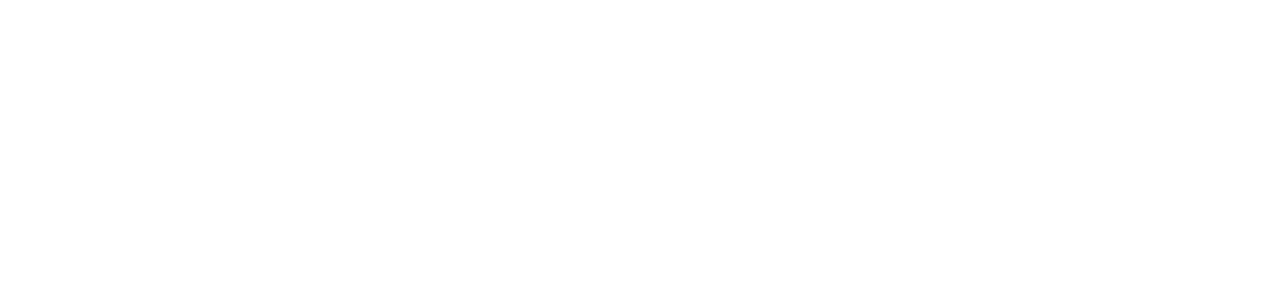
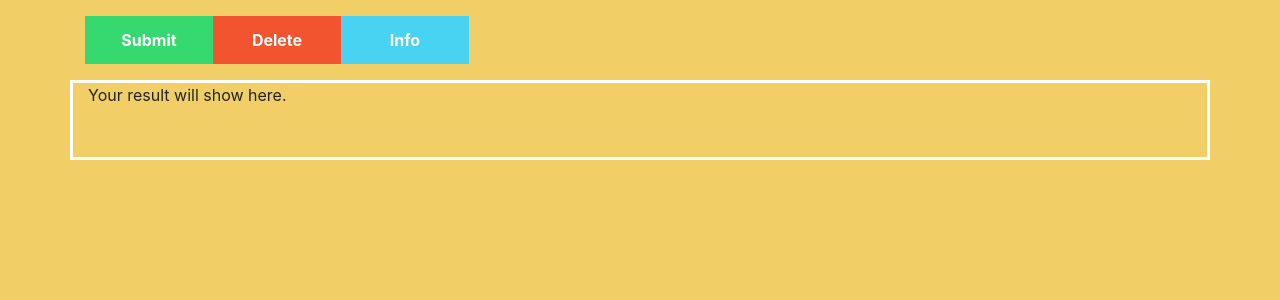
Before and after one commit to AdaBrain/twitterBrain, a Nuxt app: page /special in a window 1280 px wide. Before the commit this address had no page. Shown: the top 300 px of the page. Built offline with nearby package versions, Linux system fonts and the light colour scheme.

Commit message:
Finish EP5 at Special page

```diff
--- a/package.json
+++ b/package.json
@@ -16,7 +16,7 @@
     "vue": "^2.6.14",
     "vue-server-renderer": "^2.6.14",
     "vue-template-compiler": "^2.6.14",
-    "webpack": "^4.46.0"
+    "webpack": "^5.68.0"
   },
   "devDependencies": {}
 }
--- /dev/null
+++ b/pages/special.vue
@@ -0,0 +1,114 @@
+<template>
+  <div class="special container">
+    <div class="row">
+      <div class="col-12">
+        <button id="submit" class="my-btn" @click="onClickSubmit">
+          Submit
+        </button>
+        <button id="delete" class="my-btn" @click="onClickDelete">
+          Delete
+        </button>
+        <button id="info" class="my-btn" @click="onClickInfo">Info</button>
+      </div>
+    </div>
+
+    <!-- Result Zone -->
+    <div class="row result-container">
+      <div class="col-12">
+        <p :class="[resultClass, 'ada']">
+          {{ result }}
+        </p>
+      </div>
+    </div>
+  </div>
+</template>
+
+<script>
+export default {
+  data: () => {
+    return {
+      result: "Your result will show here.",
+      resultClass: ""
+    };
+  },
+
+  methods: {
+    onClickSubmit() {
+      this.result = "You clicked on submit button";
+      this.resultClass = "submit-result"
+    },
+    onClickDelete() {
+      this.result = "The element was deleted!";
+      this.resultClass = "delete-result"
+    },
+    onClickInfo() {
+      this.result = "This is your information.";
+      this.resultClass = ""
+    },
+  },
+};
+</script>
+
+
+<style>
+/* CSS Zone */
+body {
+  background-color: #f2cf66;
+}
+
+.my-btn {
+  /* margin-left: 1em; */
+  margin-top: 1em;
+  height: 3em;
+  width: 8em;
+  font-weight: bold;
+  border: none;
+  color: #fff;
+}
+
+#submit {
+  background-color: rgba(54, 217, 111, 1);
+}
+
+#submit:hover {
+  color: rgba(54, 217, 111, 0.7);
+  border: 2px solid rgba(54, 217, 111, 1);
+  background-color: rgba(0, 0, 0, 0);
+}
+
+#delete {
+  background-color: rgba(242, 84, 48, 1);
+}
+
+#delete:hover {
+  color: rgba(242, 84, 48, 0.7);
+  border: 2px solid rgba(242, 84, 48, 1);
+  background-color: rgba(0, 0, 0, 0);
+}
+
+#info {
+  background-color: rgba(73, 211, 242, 1);
+}
+
+#info:hover {
+  color: rgba(73, 211, 242, 1);
+  border: 2px solid rgba(73, 211, 242, 1);
+  background-color: rgba(0, 0, 0, 0);
+}
+
+.result-container {
+  border: 3px solid #fff;
+  height: 5em;
+  margin-top: 1em;
+}
+
+.submit-result {
+    font-weight: bold;
+    color: rgba(54, 217, 111, 1)
+}
+
+.delete-result {
+    font-weight: bold;
+    color: rgba(255, 0, 0, 1)
+}
+</style>
```
Also changed, not shown: 1 other file (tests, documents, lock files or other folders).
